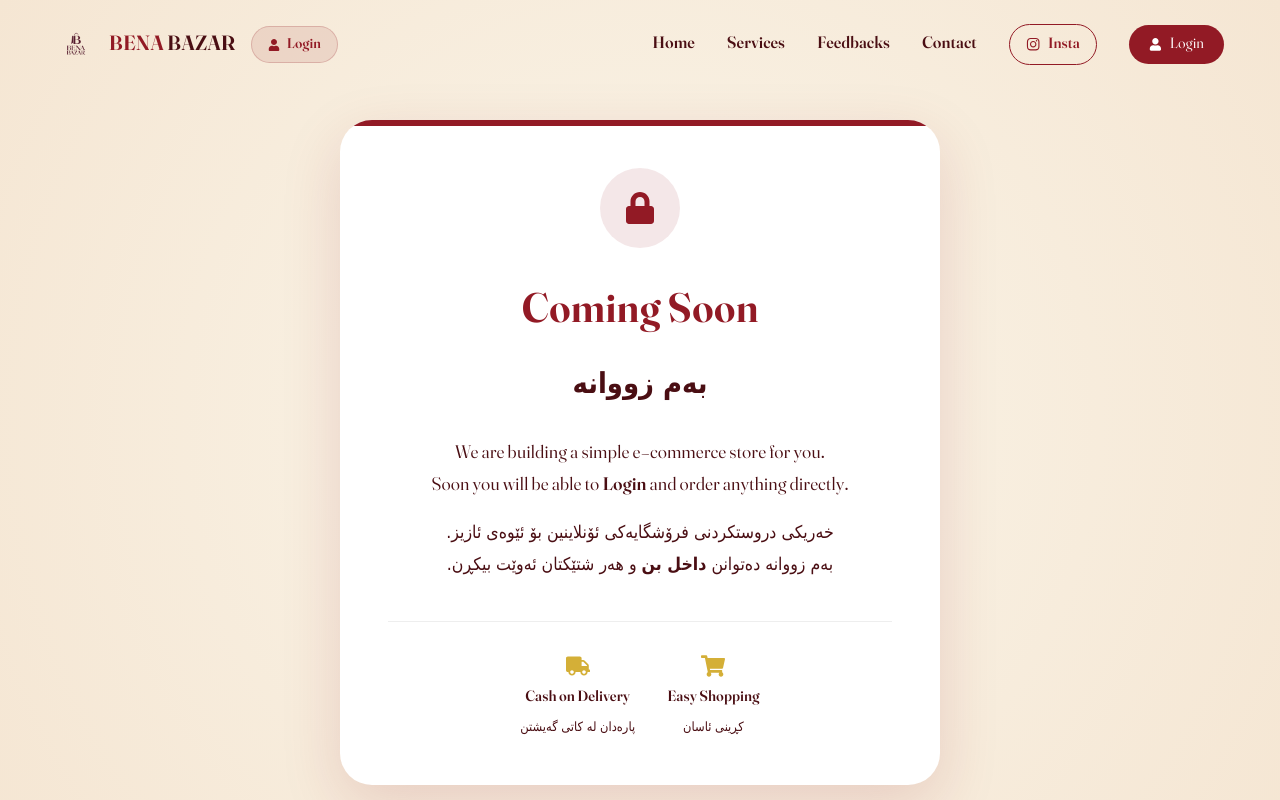
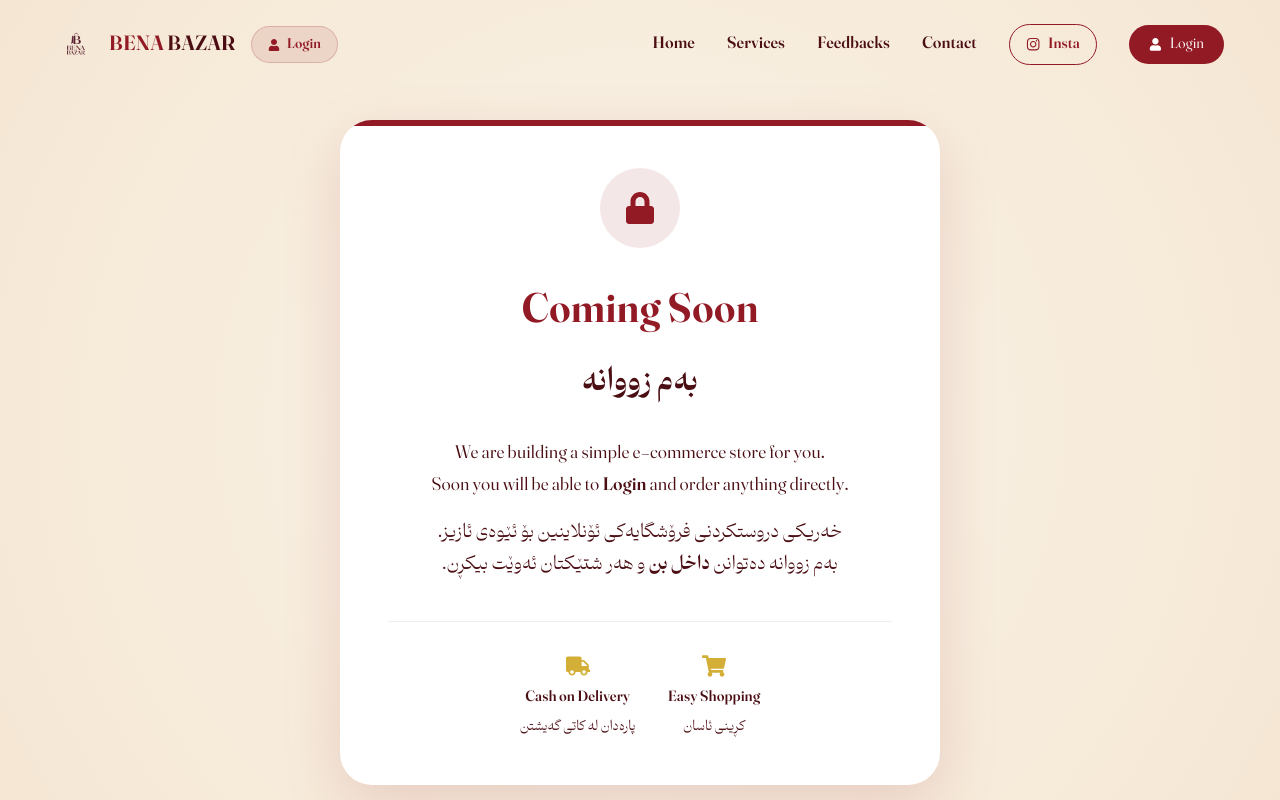
Before and after one commit to mustafasherwan09-glitch/Benabazar-portfoilo, a React (Vite) app: page /login in a window 1280 px wide. Shown: the top 800 px of the page. Built offline with nearby package versions, Linux system fonts and the light colour scheme.

Commit message:
fix: use global Doran font for Login page text

```diff
--- a/src/components/Login.jsx
+++ b/src/components/Login.jsx
@@ -69,7 +69,6 @@ const Login = () => {
                         color: 'var(--color-text)',
                         marginBottom: '2rem',
                         fontSize: '1.8rem', // Kurdish Font Size
-                        fontFamily: 'Tahoma, Arial'
                     }}>
                         بەم زووانە
                     </h2>
@@ -79,7 +78,7 @@ const Login = () => {
                             We are building a simple e-commerce store for you. <br />
                             Soon you will be able to <strong>Login</strong> and order anything directly.
                         </p>
-                        <p style={{ fontSize: '1.1rem', direction: 'rtl', fontFamily: 'Tahoma, Arial' }}>
+                        <p style={{ fontSize: '1.1rem', direction: 'rtl' }}>
                             خەریکی دروستکردنی فرۆشگایەکی ئۆنلاینین بۆ ئێوەی ئازیز.<br />
                             بەم زووانە دەتوانن <strong>داخل بن</strong> و هەر شتێکتان ئەوێت بیکڕن.
                         </p>
@@ -96,12 +95,12 @@ const Login = () => {
                         <div style={{ display: 'flex', flexDirection: 'column', alignItems: 'center', gap: '0.5rem' }}>
                             <FaTruck style={{ fontSize: '1.5rem', color: 'var(--color-secondary)' }} />
                             <span style={{ fontSize: '0.9rem', fontWeight: 600 }}>Cash on Delivery</span>
-                            <span style={{ fontSize: '0.8rem', fontFamily: 'Tahoma' }}>پارەدان لە کاتی گەیشتن</span>
+                            <span style={{ fontSize: '0.8rem' }}>پارەدان لە کاتی گەیشتن</span>
                         </div>
                         <div style={{ display: 'flex', flexDirection: 'column', alignItems: 'center', gap: '0.5rem' }}>
                             <FaShoppingCart style={{ fontSize: '1.5rem', color: 'var(--color-secondary)' }} />
                             <span style={{ fontSize: '0.9rem', fontWeight: 600 }}>Easy Shopping</span>
-                            <span style={{ fontSize: '0.8rem', fontFamily: 'Tahoma' }}>کڕینی ئاسان</span>
+                            <span style={{ fontSize: '0.8rem' }}>کڕینی ئاسان</span>
                         </div>
                     </div>
                 </motion.div>
```
